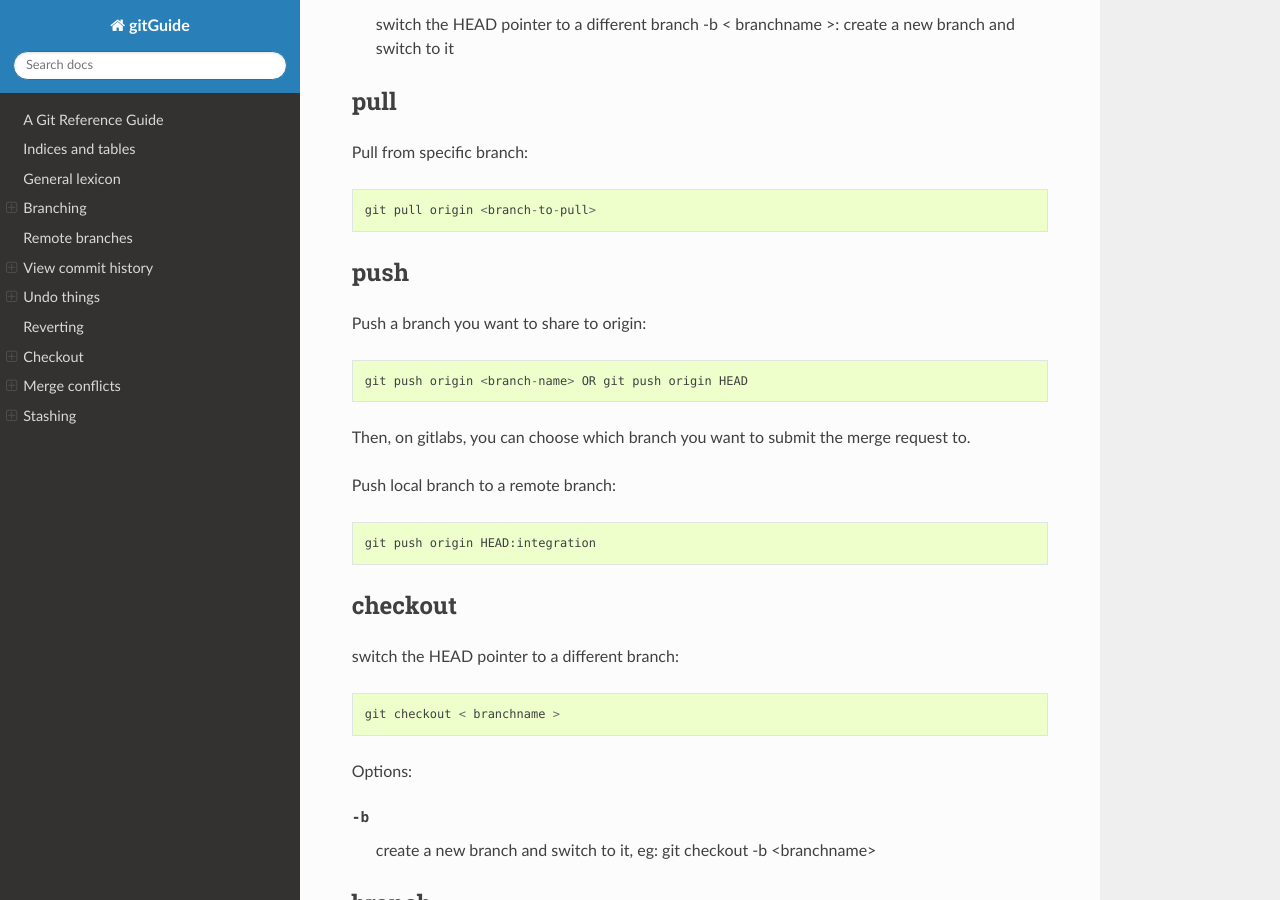
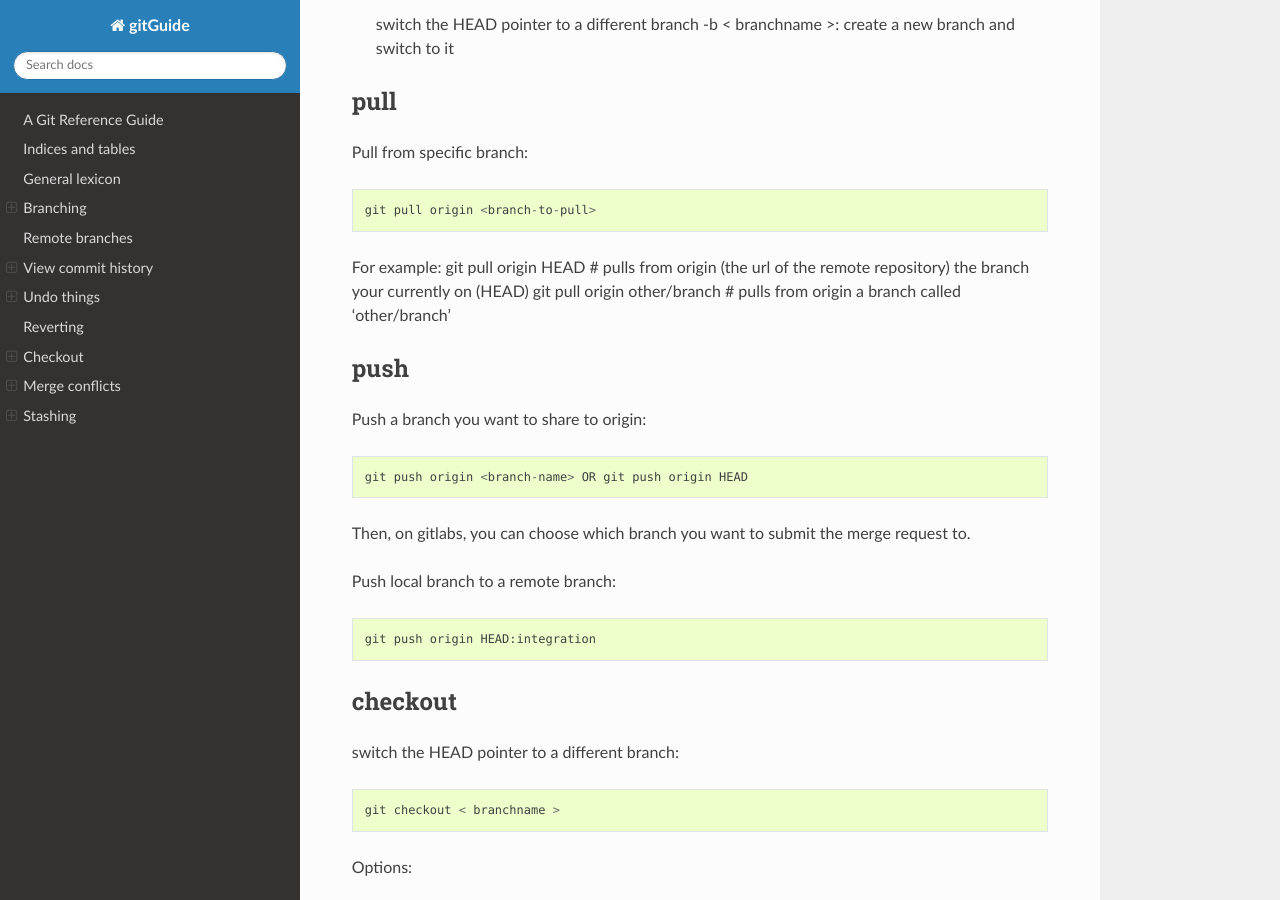
Before and after one commit to emilwest/git_guide, a Sphinx documentation site: the page built from docs/index.rst, in a window 1280 px wide and 900 px high, scrolled down 1827 px. Built offline with Sphinx 7.4.7 and the Read the Docs theme 2.0.0, drawn with Linux system fonts in a browser that asks for light colours.

Commit message:
Update index.rst

```diff
--- a/docs/index.rst
+++ b/docs/index.rst
@@ -97,6 +97,11 @@ pull
 Pull from specific branch::
 
  git pull origin <branch-to-pull>
+
+For example:
+git pull origin HEAD # pulls from origin (the url of the remote repository) the branch your currently on (HEAD)
+git pull origin other/branch # pulls from origin a branch called 'other/branch'
+
 
 push
 ----
```
